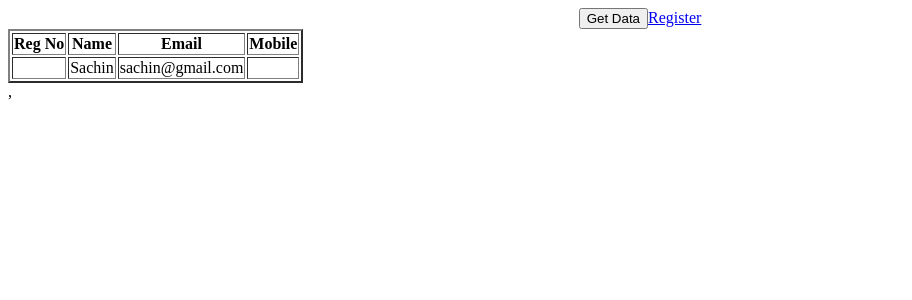
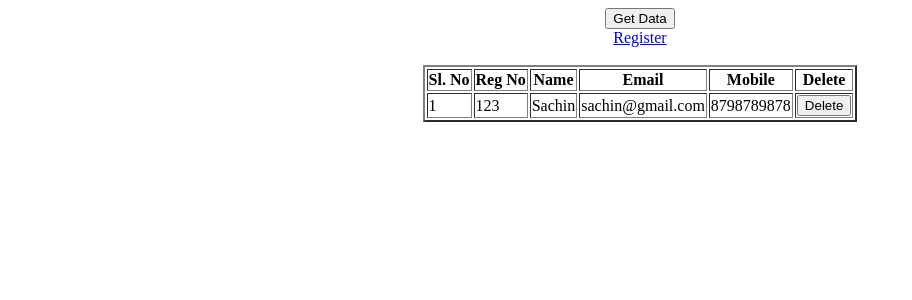
Before and after one commit to sachin-ranganath-k/react-redux-project, a React (Create React App) app: page / in a window 1280 px wide. Both pictures are taken after a click on the button "Get Data". Shown: the top 300 px of the page, without its empty margins (0-912 px from the left). Built offline with nearby package versions, Linux system fonts and the light colour scheme; data requests are answered from the project's data file.

Commit message:
Delete added

```diff
--- a/db.json
+++ b/db.json
@@ -1,10 +1,10 @@
 {
   "users": [
     {
-      "studReg": "1234",
+      "studReg": "123",
       "studName": "Sachin",
       "studEmail": "sachin@gmail.com",
-      "studMob": "8787878787",
+      "studMob": "8798789878",
       "id": 1
     }
   ]
--- a/src/action/actionTypes.jsx
+++ b/src/action/actionTypes.jsx
@@ -1,2 +1,3 @@
 export const HANDLE_INPUT="HANDLE_INPUT"
-export const FETCH_DATA="FETCH_DATA";
+export const FETCH_DATA="FETCH_DATA"
+// export const RESET_DATA="RESET_DATA"
--- a/src/components/List.jsx
+++ b/src/components/List.jsx
@@ -7,8 +7,8 @@ import { dataFetch } from "../action/action";
 
 const List = () => {
   const allData = useSelector((state) => state.reducer.loadData);
-
   const dispatch = useDispatch();
+  let sl=1;
 
   const getData = () => {
     axios
@@ -21,31 +21,49 @@ const List = () => {
       });
   };
 
+
+  const deleteStudent=(id)=>{
+    axios.delete(`http://localhost:3001/users/${id}`)
+    .then((res)=>{
+      console.log('deleted')
+      getData()
+    })
+    .catch(()=>{
+      console.log('Error..!')
+    })
+  }
+
   return (
-    <>
+    <div align="center">
       <input type="button" value="Get Data" onClick={getData} />
+      <br />
       <Link to="/register">Register</Link>
+      <br /><br />
       <table border="2">
         <tbody>
         <tr>
+          <th>Sl. No</th>
           <th>Reg No</th>
           <th>Name</th>
           <th>Email</th>
           <th>Mobile</th>
+          <th>Delete</th>
         </tr>
         {allData.map((list) => {
           return (
             <tr key={list?.id}>
-              <td>{list?.studRegno}</td>
+              <td>{sl++}</td>
+              <td>{list?.studReg}</td>
               <td>{list?.studName}</td>
               <td>{list?.studEmail}</td>
-              <td>{list?.studMobile}</td>
+              <td>{list?.studMob}</td>
+              <td><input type="button"  value="Delete" onClick={()=>deleteStudent(list.id)}/></td>
             </tr>
           );
         })}
         </tbody>
       </table>
-    </>
+    </div>
   );
 };
 
--- a/src/components/Register.jsx
+++ b/src/components/Register.jsx
@@ -1,8 +1,10 @@
 import axios from "axios";
 import React, { useState } from "react";
+import { Link } from "react-router-dom";
 
 function RegisterStudent() {
-  const [inputs, setInputs] = useState({
+
+const [inputs, setInputs] = useState({
     studReg: "",
     studName: "",
     studEmail: "",
@@ -29,7 +31,8 @@ function RegisterStudent() {
         setErrorMsg(false);
         setFieldsFill(false)
         setSuccessMsg(true)
-      })
+
+     })
       .catch((err) => {
         setFieldsFill(false)
         setSuccessMsg(false)
@@ -49,6 +52,7 @@ function RegisterStudent() {
   return (
     <div className="container">
       <div align="center">
+        <Link to="/">Go Back</Link>
         <h2>Register Student</h2>
       </div>
 
--- a/src/index.js
+++ b/src/index.js
@@ -5,10 +5,10 @@ import store from "./store/configureStore";
 import { Provider } from "react-redux";
 
 ReactDOM.render(
-   <React.StrictMode>
+  //  <React.StrictMode>
     <Provider store={store}>
       <App />
     </Provider>,
-   </React.StrictMode>,
+  //  </React.StrictMode>,
   document.getElementById("root")
 );
```
Also changed, not shown: src/action/action.jsx (+4 -4 lines), src/reducer/reducer.jsx (+15 -4 lines).
